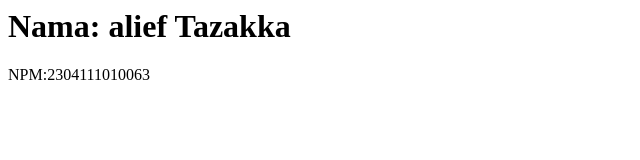
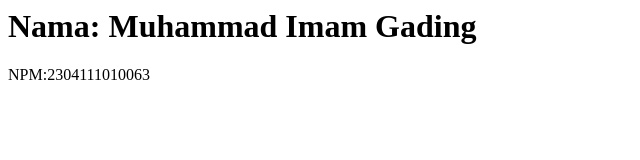
Before and after one commit to imamgading/STIK2018-2025-6-ECOEVENT, a plain HTML site: page 2304111010063.html in a window 1280 px wide. Shown: the whole page, without its empty margins (0-640 px from the left). Drawn offline with Linux system fonts and the light colour scheme.

Commit message:
NEW2304111010063.html

```diff
--- a/2304111010063.html
+++ b/2304111010063.html
@@ -3,7 +3,7 @@
     <title>2304111010063</title>
 </head>
 <body>
-    <h1>Nama: alief Tazakka</h1>
+    <h1>Nama: Muhammad Imam Gading</h1>
     <p>NPM:2304111010063</p>
 </body>
 </html>
```
